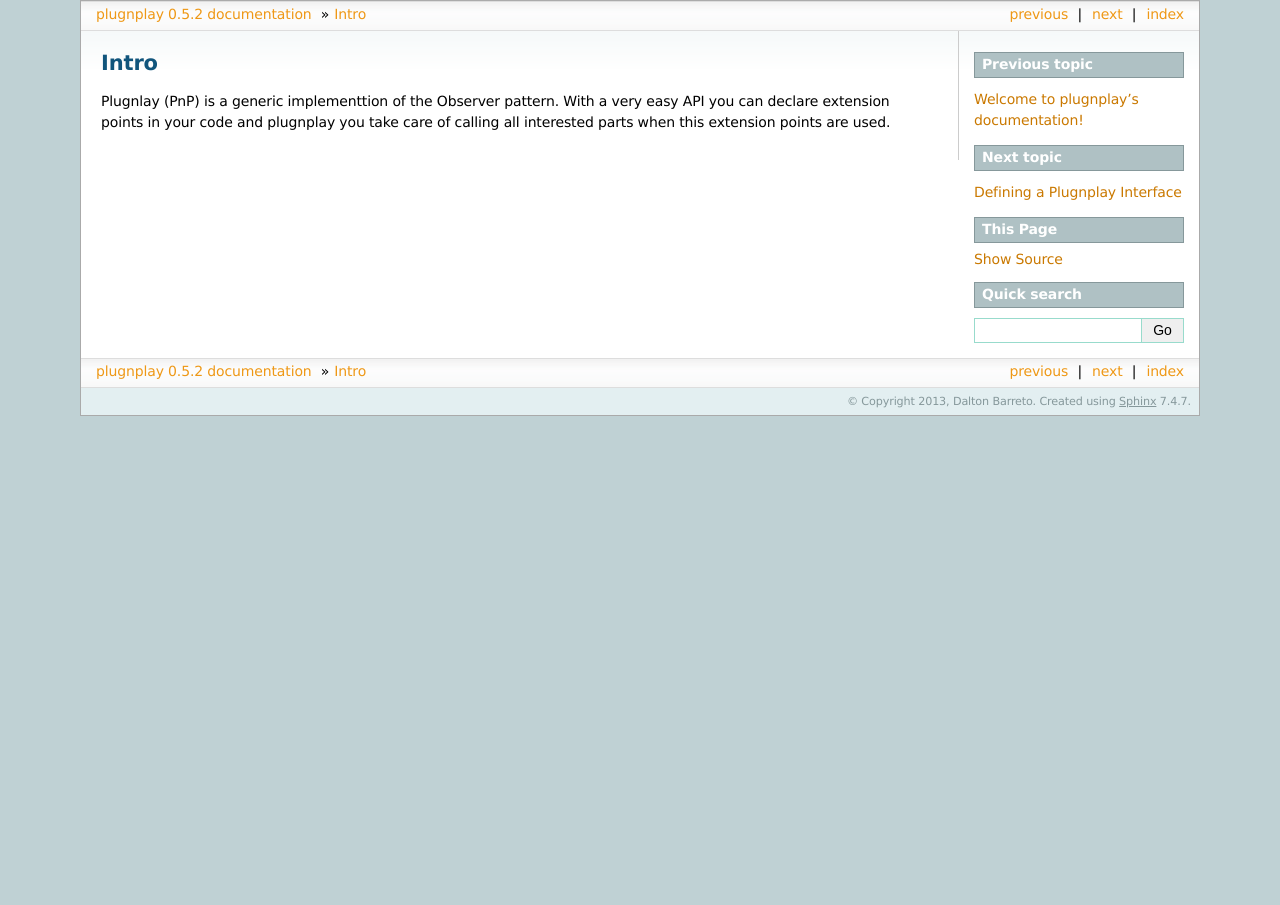
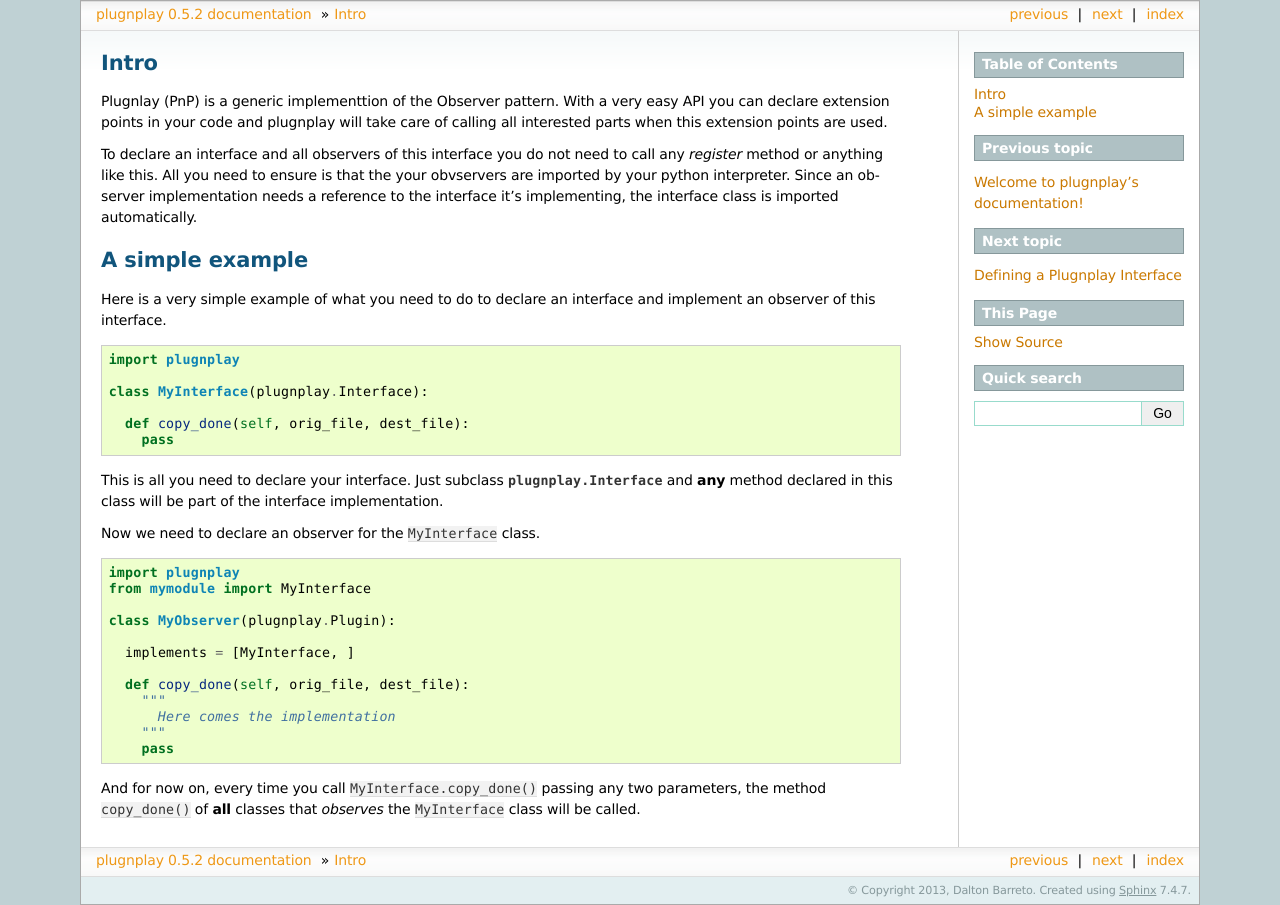
Before and after one commit to daltonmatos/plugnplay, a Sphinx documentation site: the page built from docs/intro.rst, in a window 1280 px wide. Built offline with Sphinx 7.4.7, drawn with Linux system fonts in a browser that asks for light colours.

Commit message:
More docs, with an simple example

```diff
--- a/docs/intro.rst
+++ b/docs/intro.rst
@@ -2,4 +2,43 @@
 Intro
 =====
 
-Plugnlay (PnP) is a generic implementtion of the Observer pattern. With a very easy API you can declare extension points in your code and plugnplay you take care of calling all interested parts when this extension points are used.
+Plugnlay (PnP) is a generic implementtion of the Observer pattern. With a very easy API you can declare extension points in your code and plugnplay will take care of calling all interested parts when this extension points are used.
+
+To declare an interface and all observers of this interface you do not need to call any *register* method or anything like this. All you need to ensure is that the your obvservers are imported by your python interpreter. Since an observer implementation needs a reference to the interface it's implementing, the interface class is imported automatically.
+
+A simple example
+================
+
+Here is a very simple example of what you need to do to declare an interface and implement an observer of this interface.
+
+::
+
+  import plugnplay
+
+  class MyInterface(plugnplay.Interface):
+
+    def copy_done(self, orig_file, dest_file):
+      pass
+
+
+This is all you need to declare your interface. Just subclass :py:class:`plugnplay.Interface` and **any** method declared in this class will be part of the interface implementation.
+
+Now we need to declare an observer for the ``MyInterface`` class.
+
+::
+
+  import plugnplay
+  from mymodule import MyInterface
+
+  class MyObserver(plugnplay.Plugin):
+
+    implements = [MyInterface, ]
+
+    def copy_done(self, orig_file, dest_file):
+      """
+        Here comes the implementation
+      """
+      pass
+
+
+And for now on, every time you call ``MyInterface.copy_done()`` passing any two parameters, the method ``copy_done()`` of **all** classes that *observes* the ``MyInterface`` class will be called.
--- a/docs/plugnplay.rst
+++ /dev/null
@@ -1,2 +0,0 @@
-.. automodule:: plugnplay
-   :members:
--- a/docs/usage.rst
+++ b/docs/usage.rst
@@ -11,6 +11,7 @@
 
       def one_method(self, a, b):
         pass
+
 
 This defines a plugnplay interface. It means that everytime you call ``MyInterface.one_method(1, 2)``, all implementors of this interface will have this same method called, in sequence.
 
```
Also changed, not shown: docs/index.rst (line endings or trailing spaces).
